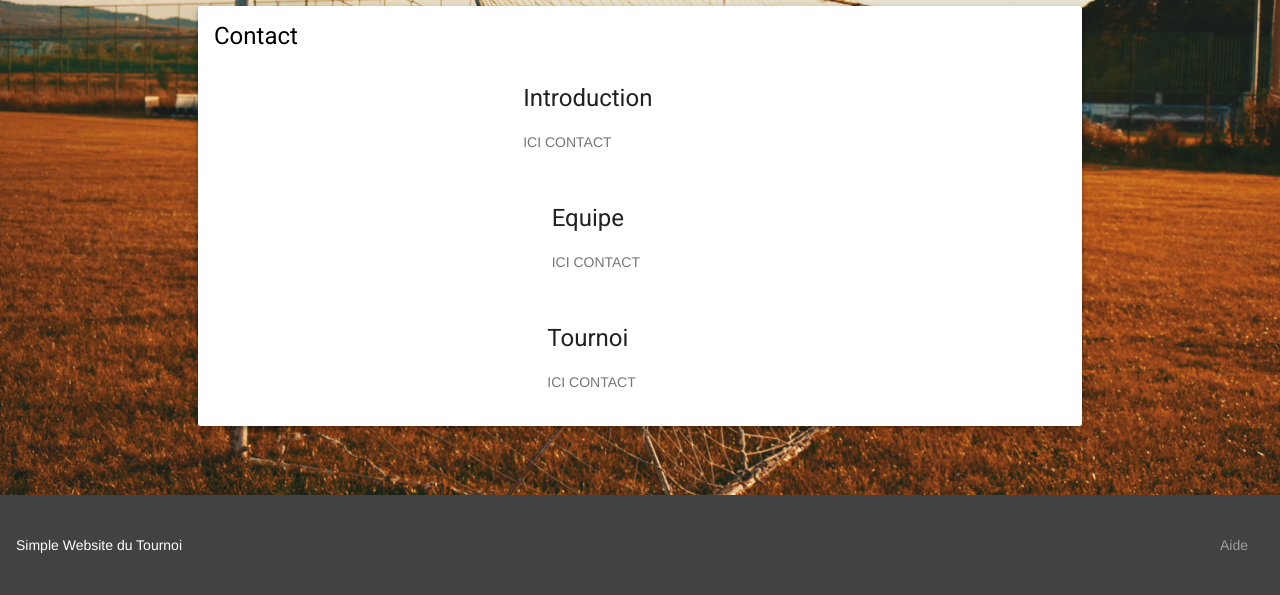
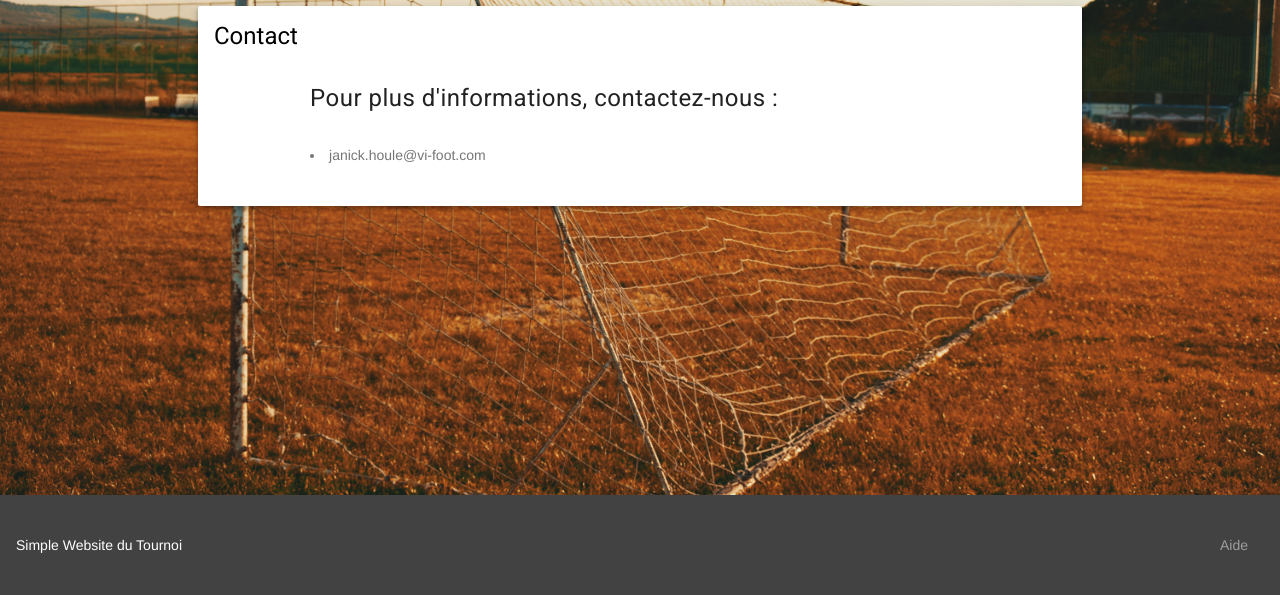
Before and after one commit to lloyddsure/CoupeMGENI, a Django app: page /contact/ in a window 1280 px wide. Shown: the part 205-800 px from the top of the page. Run offline with Django 3.2, Linux system fonts and the light colour scheme.

Commit message:
add infortmations on contact page

```diff
--- a/coupe_mgeni/contact/templates/contact.html
+++ b/coupe_mgeni/contact/templates/contact.html
@@ -26,28 +26,10 @@
 
 
 <div class="mdl-grid portfolio-copy">
-    <h3 class="mdl-cell mdl-cell--12-col mdl-typography--headline">Introduction</h3>
+    <h5 class="mdl-cell mdl-cell--12-col mdl-typography--headline">Pour plus d'informations, contactez-nous :</h5>
     <div class="mdl-cell mdl-cell--8-col mdl-card__supporting-text no-padding ">
         <p>
-          ICI CONTACT
-        </p>
-    </div>
-</div>
-
-<div class="mdl-grid portfolio-copy">
-    <h3 class="mdl-cell mdl-cell--12-col mdl-typography--headline">Equipe</h3>
-    <div class="mdl-cell mdl-cell--8-col mdl-card__supporting-text no-padding ">
-        <p>
-          ICI CONTACT
-        </p>
-    </div>
-</div>
-
-<div class="mdl-grid portfolio-copy">
-    <h3 class="mdl-cell mdl-cell--12-col mdl-typography--headline">Tournoi</h3>
-    <div class="mdl-cell mdl-cell--8-col mdl-card__supporting-text no-padding ">
-        <p>
-          ICI CONTACT
+          <li> janick.houle@vi-foot.com</li>
         </p>
     </div>
 </div>
```
